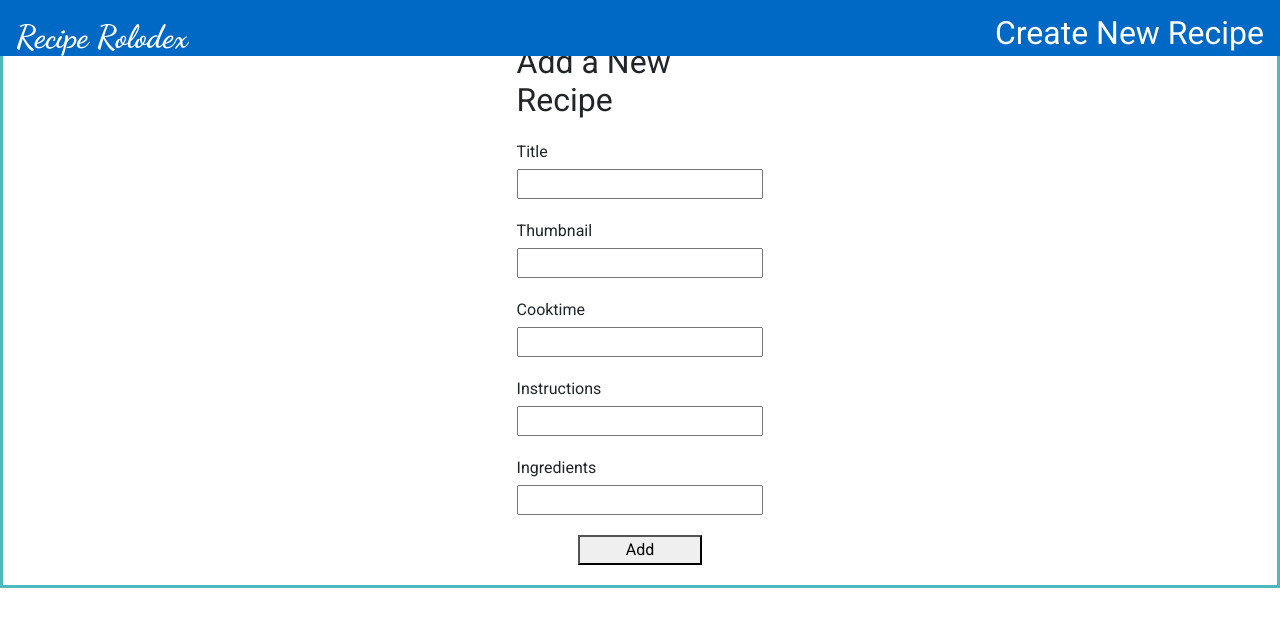
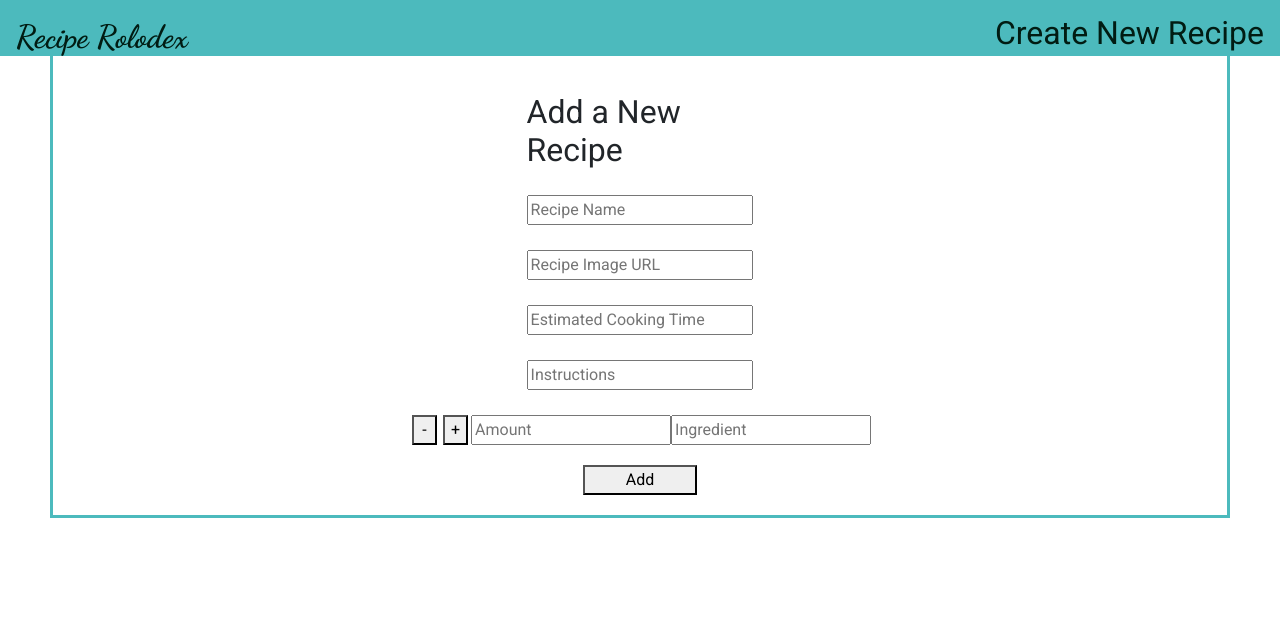
Before and after one commit to shadowvulture/recipe-rolodex, a React (Create React App) app: page /recipes/create in a window 1280 px wide. Shown: the top 626 px of the page. Built offline with nearby package versions, Linux system fonts and the light colour scheme.

Commit message:
update create form and navbar color scheme

```diff
--- a/src/CreateForm/CreateForm.css
+++ b/src/CreateForm/CreateForm.css
@@ -1,6 +1,6 @@
 
 .Create {
-	margin: 0 auto;
+	margin: 50px;
 	display: flex;
 	flex-direction: column;
 	justify-content: space-evenly;
--- a/src/CreateForm/CreateForm.js
+++ b/src/CreateForm/CreateForm.js
@@ -1,10 +1,14 @@
 import React, {Component} from 'react';
 import './CreateForm.css';
+import CreateItem from '../CreateItem/CreateItem';
 
 class CreateForm extends Component {
     constructor(props){
       super(props);
-      this.state = {inputValue: ''};
+      this.state = {
+          inputValue: '',
+          count: 1
+        };
       this.handleChange = this.handleChange.bind(this);
       this.handleSubmit = this.handleSubmit.bind(this);
     }
@@ -16,26 +20,52 @@ class CreateForm extends Component {
     handleSubmit(){
       this.props.addItem(this.state.inputValue);
     }
+    increaseCount = () => {
+        let count = this.state.count + 1;
+
+        this.setState({
+            count
+        });
+        console.log(this.state.count)
+    }
+
+    decreaseCount = () => {
+        let count = this.state.count - 1;
+
+        this.setState({
+            count
+        });
+        console.log(this.state.count)
+    }
     render() {
       return (
             <div className="Create">
             <h2>Add a New Recipe</h2>
             <form className="Create-Form" onSubmit={this.handleSubmit}>
-                <p>Title</p>
-                <input className="Create-Input" type="text" name="title"/>
-                <p>Thumbnail</p>
-                <input className="Create-Input" type="text" name="thumbnail"/>
-                <p>Cooktime</p>
-                <input className="Create-Input" type="text" name="cooktime"/>
-                <p>Instructions</p>
-                <input className="Create-Input" type="text" name="instructions"/>
-                <p>Ingredients</p>
+                <input
+                    className="Create-Input"
+                    type="text" name="title"
+                    placeholder="Recipe Name"
+                />
                 <input
                     className="Create-Input"
                     type="text"
-                    value={this.state.inputValue}
-                    onChange={this.handleChange}
-                />
+                    name="thumbnail"
+                    placeholder="Recipe Image URL"
+                    />
+                <input
+                    className="Create-Input"
+                    type="text"
+                    name="cooktime"
+                    placeholder="Estimated Cooking Time"
+                    />
+                <input
+                    className="Create-Input"
+                    type="text"
+                    name="instructions"
+                    placeholder="Instructions"
+                    />
+                <CreateItem/>
                 <button onClick={this.handleSubmit} className="Create-Button">
                     Add
                 </button>
--- /dev/null
+++ b/src/CreateItem/CreateItem.css
@@ -0,0 +1,11 @@
+.buttons {
+    margin: 3px;
+}
+
+.buttonMinus {
+    width: 25px;
+}
+
+.ingredientsInput {
+    margin: 0 auto;
+}
--- /dev/null
+++ b/src/CreateItem/CreateItem.js
@@ -0,0 +1,37 @@
+import React, { Component } from 'react';
+import './CreateItem.css'
+
+class CreateItem extends Component {
+    constructor(props){
+        super(props)
+        this.state = {
+
+        }
+    }
+    render() {
+        return (
+            <div className="ingredientsInput">
+                <button className="buttons buttonMinus" onClick={this.decreaseCount}> - </button>
+                <button className="buttons buttonPlus" onClick={this.incrementCount}> + </button>
+                <input
+                    className="Create-Input ingredientAmt"
+                    type="text"
+                    value={this.state.inputValue}
+                    onChange={this.handleChange}
+                    name="ingredientAmount"
+                    placeholder="Amount"
+                />
+                <input
+                    className="Create-Input ingredientItem"
+                    type="text"
+                    value={this.state.inputValue}
+                    onChange={this.handleChange}
+                    name="ingredientItem"
+                    placeholder="Ingredient"
+                />
+                </div>
+        );
+    }
+}
+
+export default CreateItem;
--- a/src/Navbar/Navbar.css
+++ b/src/Navbar/Navbar.css
@@ -8,7 +8,7 @@
     display: flex;
     align-items: center;
     padding: 0;
-    background: #0068C5;
+    background: #4CBABD;
 }
 
 .navbar a {
@@ -16,7 +16,7 @@
     text-decoration: none;
     text-align: center;
     padding: 14px 16px;
-    color: #FFFFFF;
+    color: #011C13;
 }
 
 .navbar h1 {
```
Also changed, not shown: CreateItem/CreateItem.css (deleted), CreateItem/CreateItem.js (deleted).
